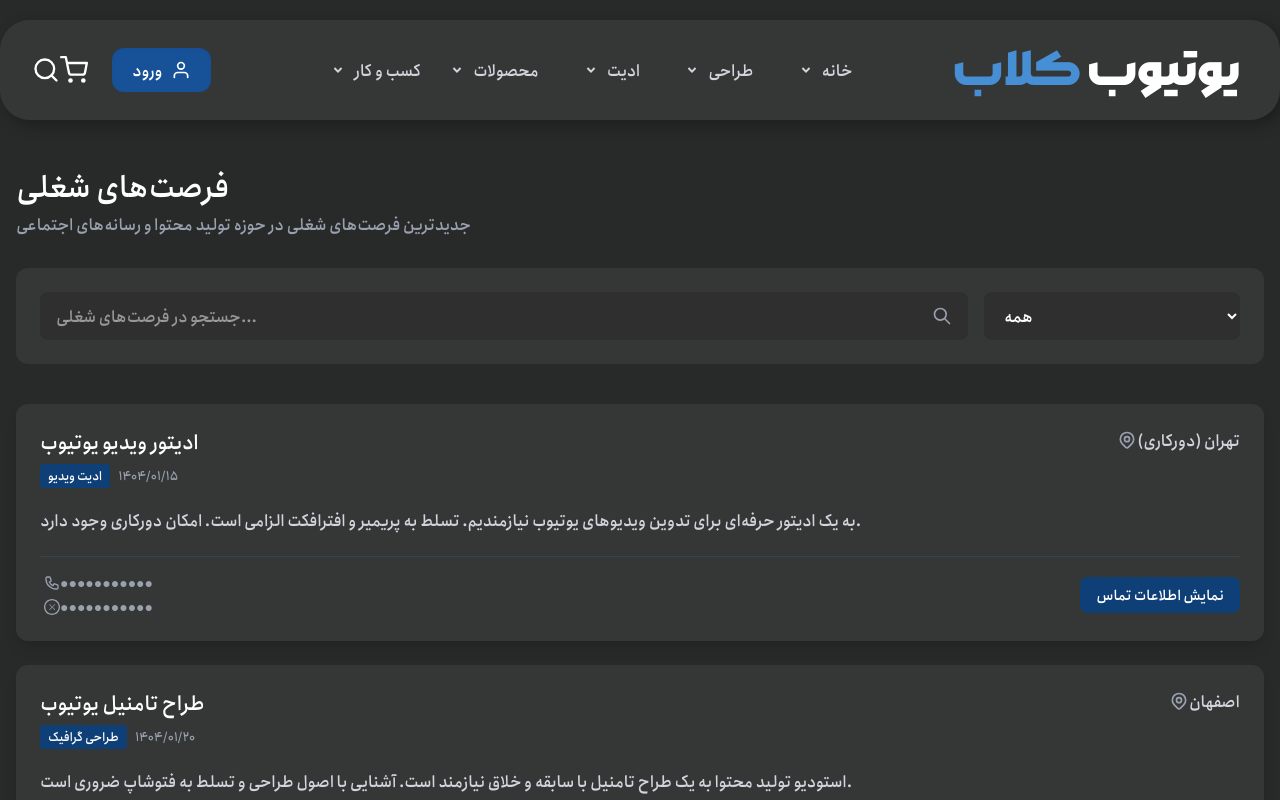
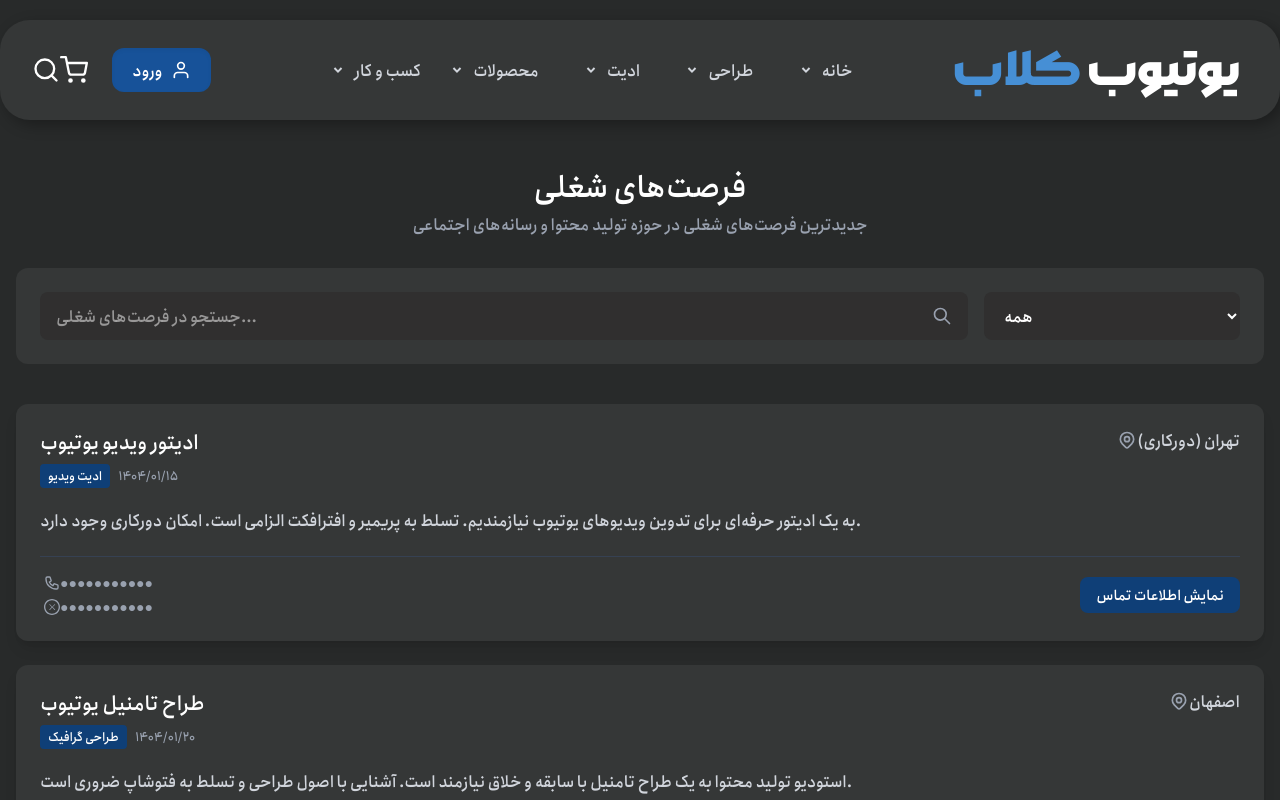
Before and after one commit to Masoud2025/YTC-CLUB, a Next.js app: page /job_finder in a window 1280 px wide. Shown: the top 800 px of the page. Built offline with nearby package versions, Linux system fonts and the light colour scheme.

Commit message:
Add lira.json for deployment

```diff
--- /dev/null
+++ b/liara.json
@@ -0,0 +1,8 @@
+{
+  "app": "ytc-club",
+  "port": 3000,
+  "build": {
+    "location": "iran"
+  },
+  "disks": []
+}
--- a/src/app/components/layout/Header.tsx
+++ b/src/app/components/layout/Header.tsx
@@ -359,9 +359,9 @@ const Navbar: React.FC = () => {
   };
 
   return (
-    <div className="LOGO flex justify-center mt-5">
+    <div className="flex justify-center mt-5">
       <nav
-        className="z-50 bg-[#353737] shadow-[5px_5px_15px_rgba(0,0,0,0.3)] rounded-[30px] w-[1529px] h-[100px]"
+        className="z-50 bg-[#353737] shadow-[5px_5px_15px_rgba(0,0,0,0.3)] rounded-[30px] w-[1490px] h-[100px]"
         dir="rtl"
       >
         <div className="mx-auto px-4 sm:px-6 lg:px-8 h-full">
--- a/src/app/components/ui/Hero.tsx
+++ b/src/app/components/ui/Hero.tsx
@@ -6,7 +6,7 @@ import Image from 'next/image';
 const Hero: React.FC = () => {
   return (
     <section className="relative w-full overflow-hidden flex flex-col justify-center items-center">
-      <div className="w-full flex flex-col">
+      <div className="w-[80%] flex flex-col mt-[-3em]">
         <div className="grid grid-cols-1 items-center">
           {/* Hero Image - Desktop fills viewport, mobile compact */}
           <div className="relative w-full flex flex-col items-center justify-center">
@@ -37,7 +37,7 @@ const Hero: React.FC = () => {
             </div>
 
             {/* Button - Different positioning for mobile/desktop */}
-            <button className="mt-0 sm:mt-4 px-6 sm:px-8 py-2 sm:py-3 text-indigo-600 dark:text-indigo-400 font-medium rounded-lg hover:cursor-pointer transition-colors duration-300 focus:outline-none focus:ring-2 focus:ring-indigo-500 focus:ring-offset-2 dark:focus:ring-offset-gray-900 mb-1 sm:mb-4">
+            <button className="mt-0 relative sm:mt-4 px-6 sm:px-8 py-2 sm:py-3 text-indigo-600 dark:text-indigo-400 font-medium rounded-lg hover:cursor-pointer transition-colors duration-300 focus:outline-none focus:ring-2 focus:ring-indigo-500 focus:ring-offset-2 dark:focus:ring-offset-gray-900 mb-1 sm:mb-4">
               آشنایی با ما
             </button>
 
--- a/src/app/components/ui/StatusBanner.tsx
+++ b/src/app/components/ui/StatusBanner.tsx
@@ -23,7 +23,7 @@ const StatsBanner: React.FC = () => {
 
   return (
     <div
-      className="w-full bg-[#2655A6] mx-auto py-8 flex items-center justify-center"
+      className="w-[80%] rounded-4xl bg-[#2655A6] mx-auto py-8 flex items-center justify-center "
       dir="rtl"
     >
       <div className="flex flex-col md:flex-row justify-between items-center w-full px-4 md:px-8 lg:px-20 gap-6 md:gap-4">
--- a/src/app/job_finder/page.tsx
+++ b/src/app/job_finder/page.tsx
@@ -150,8 +150,10 @@ export default function JobsPage() {
   return (
     <div className="min-h-screen bg-[#282A2A] text-gray-100">
       <div className="container mx-auto px-4 py-12">
-        <h1 className="text-3xl font-bold mb-2 text-white">فرصت‌های شغلی</h1>
-        <p className="text-gray-400 mb-8">
+        <h1 className="text-3xl text-center font-bold mb-2 text-white">
+          فرصت‌های شغلی
+        </h1>
+        <p className="text-gray-400 text-center mb-8">
           جدیدترین فرصت‌های شغلی در حوزه تولید محتوا و رسانه‌های اجتماعی
         </p>
 
```
